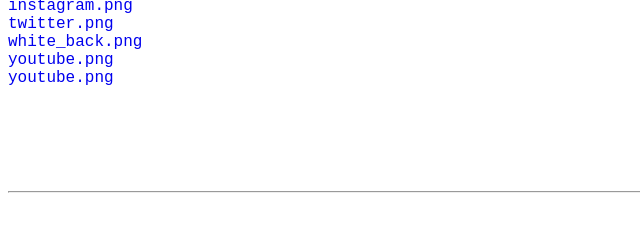
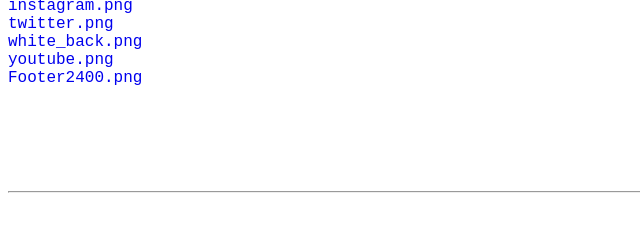
Before and after one commit to levalan/ccimg, a plain HTML site: page index.html in a window 1280 px wide. Shown: the part 379-610 px from the top of the page, 0-640 px from the left. Drawn offline with Linux system fonts and the light colour scheme.

Commit message:
Footer2400.png

```diff
--- a/index.html
+++ b/index.html
@@ -52,7 +52,7 @@
 	<a href="./twitter.png">twitter.png</a><br>
 	<a href="./white_back.png">white_back.png</a><br>
 	<a href="./youtube.png">youtube.png</a><br>
-	<a href="./Footer2400.png">youtube.png</a><br>
+	<a href="./Footer2400.png">Footer2400.png</a><br>
 	<br><br>
 	</p>
 	<p>
```
